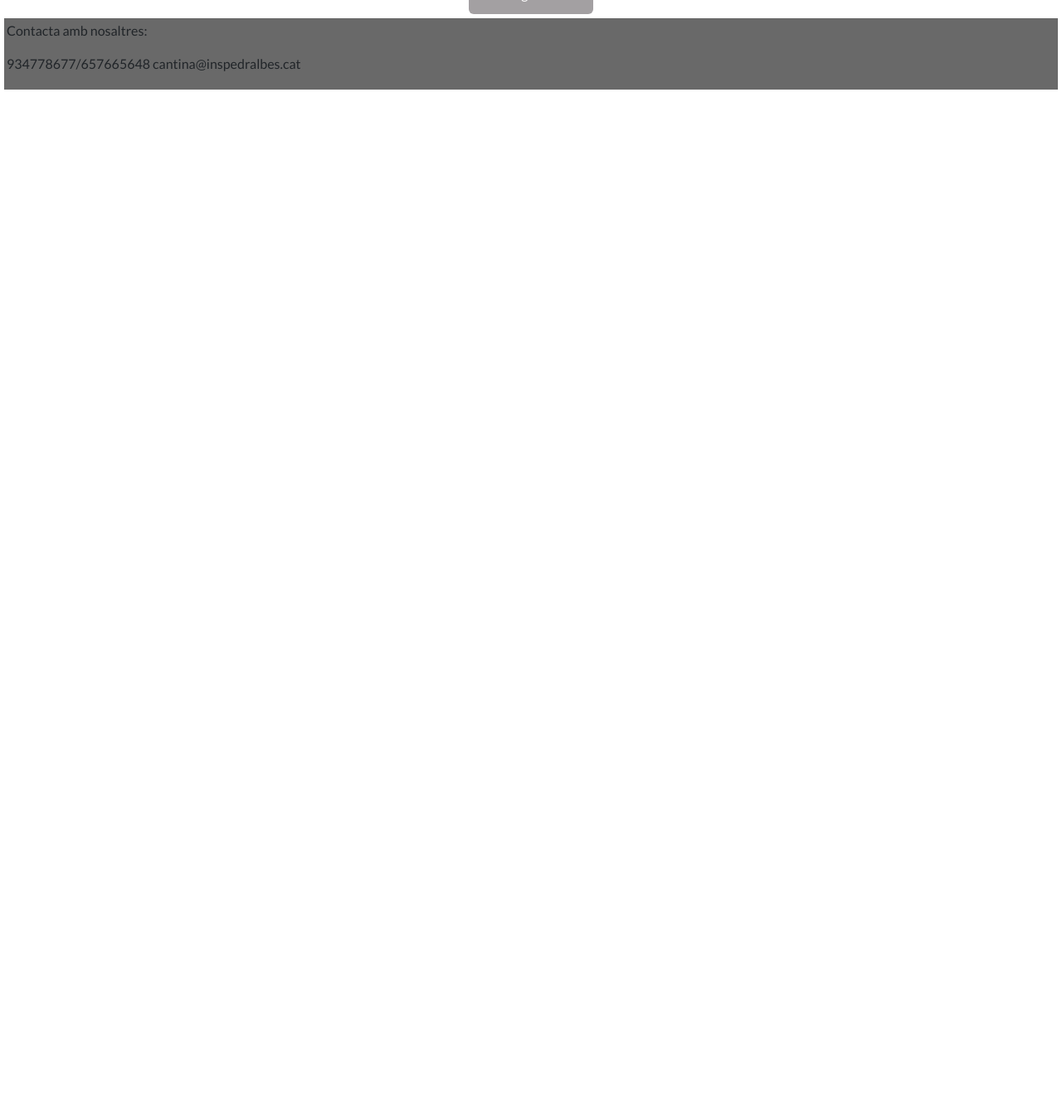
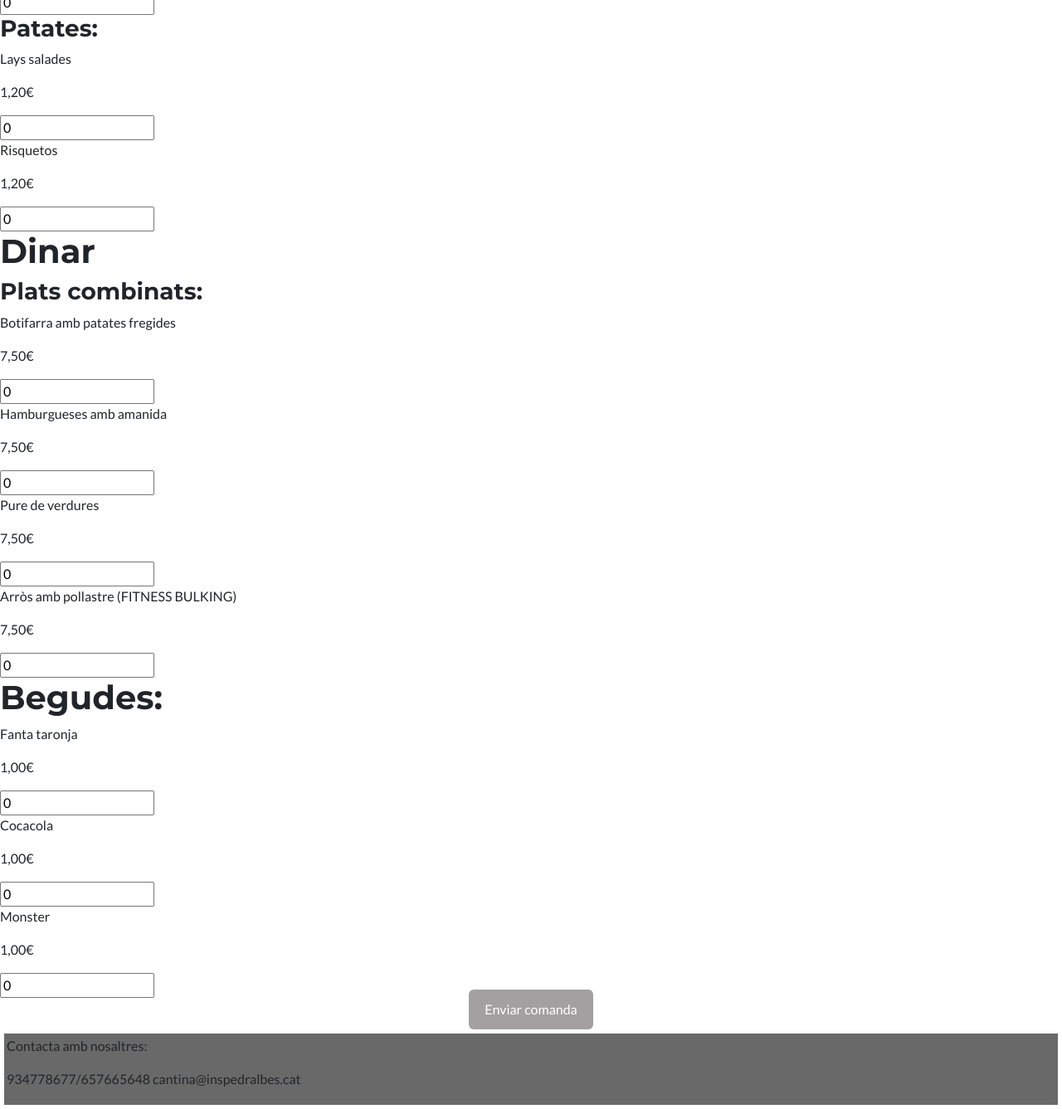
Before and after one commit to a14joerodnad/ProjecteJJG, a PHP site: page /menu.php in a window 1280 px wide. Shown: the part 650-1987 px from the top of the page at 83% size. Before the commit the page ends 758 px from the top, so only its background shows below. Run offline with PHP 8.4, Linux system fonts and the light colour scheme; some libraries are stand-ins or nearby versions.

Commit message:
menu modificat

```diff
--- a/menu.php
+++ b/menu.php
@@ -19,27 +19,123 @@
     </br>
     </br>
     </br>
-    <h1>Entrepans</h1>
-    <div class="menumati">
+
+    <div class="menuEsmorzar">
+    <h1>Esmorzar</h1>
         <div class="entrepans">
-            <div class="productes">
-                <div class="producte1">
-                    <div class="titol"><h3>Pernil dolç</h3></div>
-                    <img class="imatgeProductes" src="./imatges/donutsxoco.jpg" alt="Pernil dolç">
-                    <div class="preu"><h3>1,00 €</h3></div>
-                    <div>
-                        <form class="quantitat">
-                            <label for="fname">Quantitat:</label>
-                            <input type="number" name="fname" class="quantitat-boto" value="" placeholder="Màxim 4 unitats" maxlength="4">
-                        </form>
-                    </div>
-                </div>
+            <h3>Entrepans:</h3>
+            <div class="pernil">
+                <div class="nom"><p>Pernil dolç</p></div>
+                <div class="preu"><p>1,50€</p></div>
+                <form class="quantitat">
+                    <input type="number" name="fname" class="quantitat-boto" value="0">
+                </form>
+            </div>
+            <div class="fuet">
+                <div class="nom"><p>Fuet</p></div>
+                <div class="preu"><p>1,50€</p></div>
+                <form class="quantitat">
+                    <input type="number" name="fname" class="quantitat-boto" value="0">
+                </form>
+            </div>
+            <div class="formatge">
+                <div class="nom"><p>Formatge</p></div>
+                <div class="preu"><p>1,50€</p></div>
+                <form class="quantitat">
+                    <input type="number" name="fname" class="quantitat-boto" value="0">
+                </form>
+            </div>
+            <div class="tonyina">
+                <div class="nom"><p>Tonyina</p></div>
+                <div class="preu"><p>1,50€</p></div>
+                <form class="quantitat">
+                    <input type="number" name="fname" class="quantitat-boto" value="0">
+                </form>
             </div>
         </div>
+        <div class="patates">
+            <h3>Patates:</h3>
+            <div class="lays">
+                <div class="nom"><p>Lays salades</p></div>
+                <div class="preu"><p>1,20€</p></div>
+                <form class="quantitat">
+                    <input type="number" name="fname" class="quantitat-boto" value="0">
+                </form>
+            </div>
+            <div class="risquetos">
+                <div class="nom"><p>Risquetos</p></div>
+                <div class="preu"><p>1,20€</p></div>
+                <form class="quantitat">
+                    <input type="number" name="fname" class="quantitat-boto" value="0">
+                </form>
+            </div>
+        </div>
+    </div>
 
+    <div class="menuDinar">
+    <h1>Dinar</h1>
+        <div class="plats">
+            <h3>Plats combinats:</h3>
+            <div class="plat1">
+                <div class="nom"><p>Botifarra amb patates fregides</p></div>
+                <div class="preu"><p>7,50€</p></div>
+                <form class="quantitat">
+                    <input type="number" name="fname" class="quantitat-boto" value="0">
+                </form>
+            </div>
+            <div class="plat2">
+                <div class="nom"><p>Hamburgueses amb amanida</p></div>
+                <div class="preu"><p>7,50€</p></div>
+                <form class="quantitat">
+                    <input type="number" name="fname" class="quantitat-boto" value="0">
+                </form>
+            </div>
+            <div class="plat3">
+                <div class="nom"><p>Pure de verdures</p></div>
+                <div class="preu"><p>7,50€</p></div>
+                <form class="quantitat">
+                    <input type="number" name="fname" class="quantitat-boto" value="0">
+                </form>
+            </div>
+            <div class="plat4">
+                <div class="nom"><p>Arròs amb pollastre (FITNESS BULKING)</p></div>
+                <div class="preu"><p>7,50€</p></div>
+                <form class="quantitat">
+                    <input type="number" name="fname" class="quantitat-boto" value="0">
+                </form>
+            </div>
+        </div>
     </div>
-    <div class="fer comanda">
-        <form action="" method="POST"><input class="fercomanda-boto" type="submit" value="Següent"></form>
+
+    <div class="begudes">
+        <h1>Begudes:</h1>
+        <div class="fantaTaronja">
+            <div class="nom"><p>Fanta taronja</p></div>
+            <div class="preu"><p>1,00€</p></div>
+            <form class="quantitat">
+                <input type="number" name="fname" class="quantitat-boto" value="0">
+            </form>
+        </div>
+        <div class="Cocacola">
+            <div class="nom"><p>Cocacola</p></div>
+            <div class="preu"><p>1,00€</p></div>
+            <form class="quantitat">
+                <input type="number" name="fname" class="quantitat-boto" value="0">
+            </form>
+        </div>
+        <div class="Monster">
+            <div class="nom"><p>Monster</p></div>
+            <div class="preu"><p>1,00€</p></div>
+            <form class="quantitat">
+                <input type="number" name="fname" class="quantitat-boto" value="0">
+            </form>
+        </div>
+    </div>
+
+    <div class="demanar">
+        <form id="enviarComanda" action="" method="POST">
+            <input class="demanar-boto" type="submit" value="Enviar comanda">
+        </form>
     </div>
 
     <?php include "footer.php";?>
```
